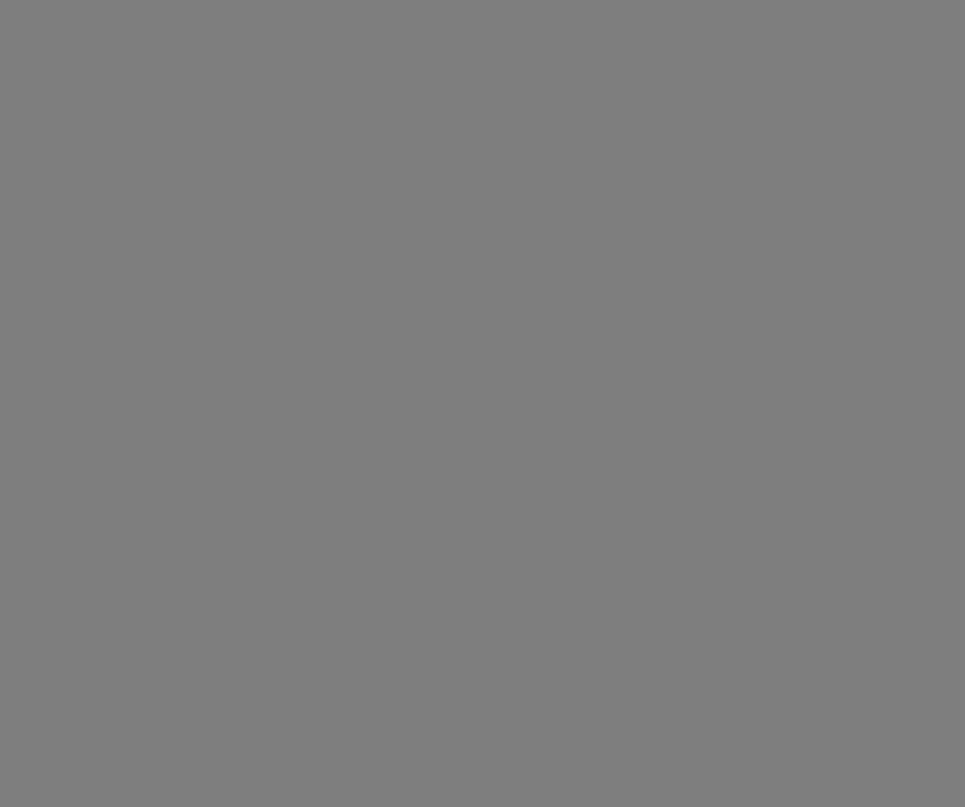
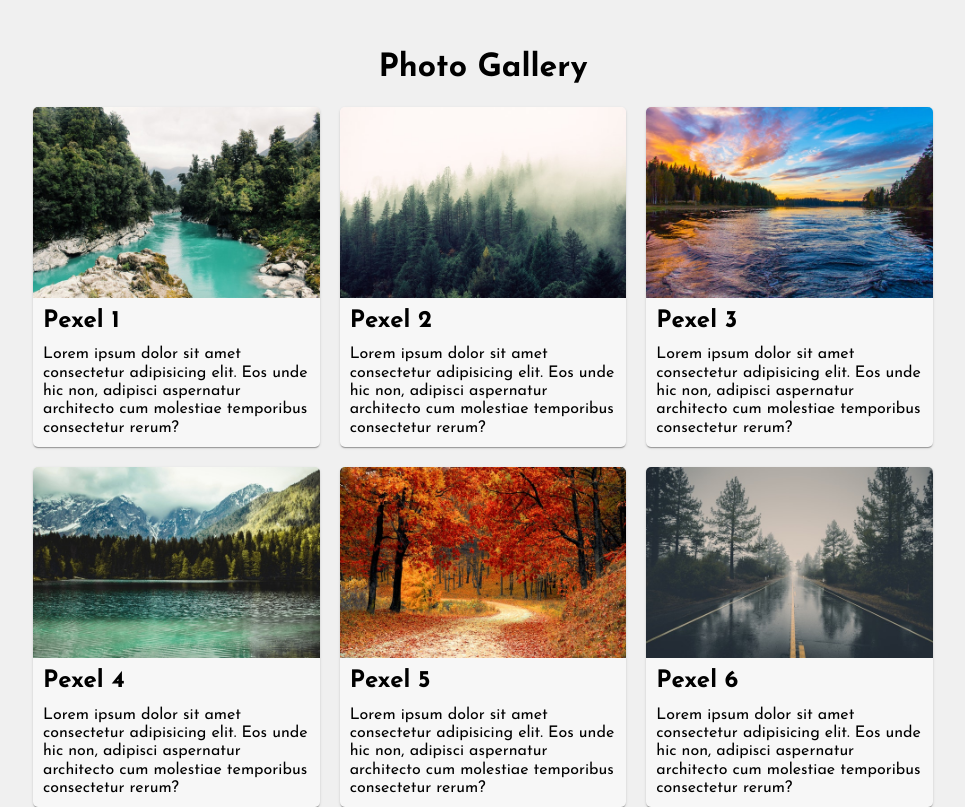
Before and after one commit to YaroslavBry/FlexBox-training, a plain HTML site: page index.html in a window 1280 px wide. Shown: the whole page, without its empty margins (157-1122 px from the left). Drawn offline with nearby package versions, Linux system fonts and the light colour scheme.

Commit message:
добавляет css стилизацию и html разметку

```diff
--- a/index.html
+++ b/index.html
@@ -5,11 +5,94 @@
     <meta http-equiv="X-UA-Compatible" content="IE=edge" />
     <meta name="viewport" content="width=device-width, initial-scale=1.0" />
     <title>Flex Gallery</title>
+    <link
+      rel="stylesheet"
+      href="https://cdnjs.cloudflare.com/ajax/libs/normalize/8.0.1/normalize.min.css"
+      integrity="sha512-NhSC1YmyruXifcj/KFRWoC561YpHpc5Jtzgvbuzx5VozKpWvQ+4nXhPdFgmx8xqexRcpAglTj9sIBWINXa8x5w=="
+      crossorigin="anonymous"
+      referrerpolicy="no-referrer"
+    />
     <link rel="stylesheet" href="./styles/style.css" />
+    <link rel="preconnect" href="https://fonts.googleapis.com" />
+    <link rel="preconnect" href="https://fonts.gstatic.com" crossorigin />
+    <link href="https://fonts.googleapis.com/css2?family=Josefin+Sans:wght@400;700&display=swap" rel="stylesheet" />
   </head>
   <body>
     <div class="container">
-      <div></div>
+      <h1>Photo Gallery</h1>
+      <ul class="card-set">
+        <li class="item">
+          <article class="card">
+            <div class="card-thumb">
+              <img src="./images/pexels-1.jpg" alt="" />
+              <div class="card-description">
+                <h2>Pexel 1</h2>
+                <p>Lorem ipsum dolor sit amet consectetur adipisicing elit. Eos unde hic non, adipisci aspernatur architecto cum molestiae temporibus consectetur rerum?</p>
+              </div>
+            </div>
+          </article>
+        </li>
+
+        <li class="item">
+          <article class="card">
+            <div class="card-thumb">
+              <img src="./images/pexels-2.jpg" alt="" />
+              <div class="card-description">
+                <h2>Pexel 2</h2>
+                <p>Lorem ipsum dolor sit amet consectetur adipisicing elit. Eos unde hic non, adipisci aspernatur architecto cum molestiae temporibus consectetur rerum?</p>
+              </div>
+            </div>
+          </article>
+        </li>
+
+        <li class="item">
+          <article class="card">
+            <div class="card-thumb">
+              <img src="./images/pexels-3.jpg" alt="" />
+              <div class="card-description">
+                <h2>Pexel 3</h2>
+                <p>Lorem ipsum dolor sit amet consectetur adipisicing elit. Eos unde hic non, adipisci aspernatur architecto cum molestiae temporibus consectetur rerum?</p>
+              </div>
+            </div>
+          </article>
+        </li>
+
+        <li class="item">
+          <article class="card">
+            <div class="card-thumb">
+              <img src="./images/pexels-4.jpg" alt="" />
+              <div class="card-description">
+                <h2>Pexel 4</h2>
+                <p>Lorem ipsum dolor sit amet consectetur adipisicing elit. Eos unde hic non, adipisci aspernatur architecto cum molestiae temporibus consectetur rerum?</p>
+              </div>
+            </div>
+          </article>
+        </li>
+
+        <li class="item">
+          <article class="card">
+            <div class="card-thumb">
+              <img src="./images/pexels-5.jpg" alt="" />
+              <div class="card-description">
+                <h2>Pexel 5</h2>
+                <p>Lorem ipsum dolor sit amet consectetur adipisicing elit. Eos unde hic non, adipisci aspernatur architecto cum molestiae temporibus consectetur rerum?</p>
+              </div>
+            </div>
+          </article>
+        </li>
+
+        <li class="item">
+          <article class="card">
+            <div class="card-thumb">
+              <img src="./images/pexels-6.jpg" alt="" />
+              <div class="card-description">
+                <h2>Pexel 6</h2>
+                <p>Lorem ipsum dolor sit amet consectetur adipisicing elit. Eos unde hic non, adipisci aspernatur architecto cum molestiae temporibus consectetur rerum?</p>
+              </div>
+            </div>
+          </article>
+        </li>
+      </ul>
     </div>
   </body>
 </html>
--- a/styles/style.css
+++ b/styles/style.css
@@ -1,3 +1,73 @@
+:root {
+  --card-shadow: 0px 2px 1px -1px rgba(0, 0, 0, 0.2), 0px 1px 1px 0px rgba(0, 0, 0, 0.14), 0px 1px 3px 0px rgba(0, 0, 0, 0.12);
+}
+
+h1,
+h2,
+h3,
+h4,
+h5,
+h6,
+p {
+  margin: 0;
+}
+img {
+  display: block;
+  max-width: 100%;
+}
+
 body {
-  background-color: rgb(126, 126, 126);
+  font-family: "Josefin Sans", sans-serif;
+  background-color: rgb(240, 240, 240);
 }
+
+.container {
+  width: 900px;
+  margin-left: auto;
+  margin-right: auto;
+  padding-left: 15px;
+  padding-right: 15px;
+  /* outline: 1px solid blue; */
+}
+
+.card-set {
+  padding: 0;
+  margin: 0;
+  display: flex;
+  flex-wrap: wrap;
+  /* background-color: rgb(247, 195, 195); */
+  margin-left: -20px;
+  margin-top: -20px;
+}
+
+.card-set > .item {
+  /* background-color: rgb(223, 223, 223); */
+  list-style: none;
+  /* outline: 1px dotted red; */
+  flex-basis: calc(100% / 3 - 20px);
+  margin-top: 20px;
+  margin-left: 20px;
+  border-radius: 5px;
+}
+
+.card-description {
+  padding: 10px;
+}
+
+.item {
+  /* outline: 1px solid navy; */
+  box-shadow: var(--card-shadow);
+  background-color: rgb(247, 247, 247);
+  overflow: hidden;
+}
+
+h1 {
+  /* display: block; */
+  text-align: center;
+  margin-top: 50px;
+  margin-bottom: 20px;
+}
+
+h2 {
+  margin-bottom: 10px;
+}
```
